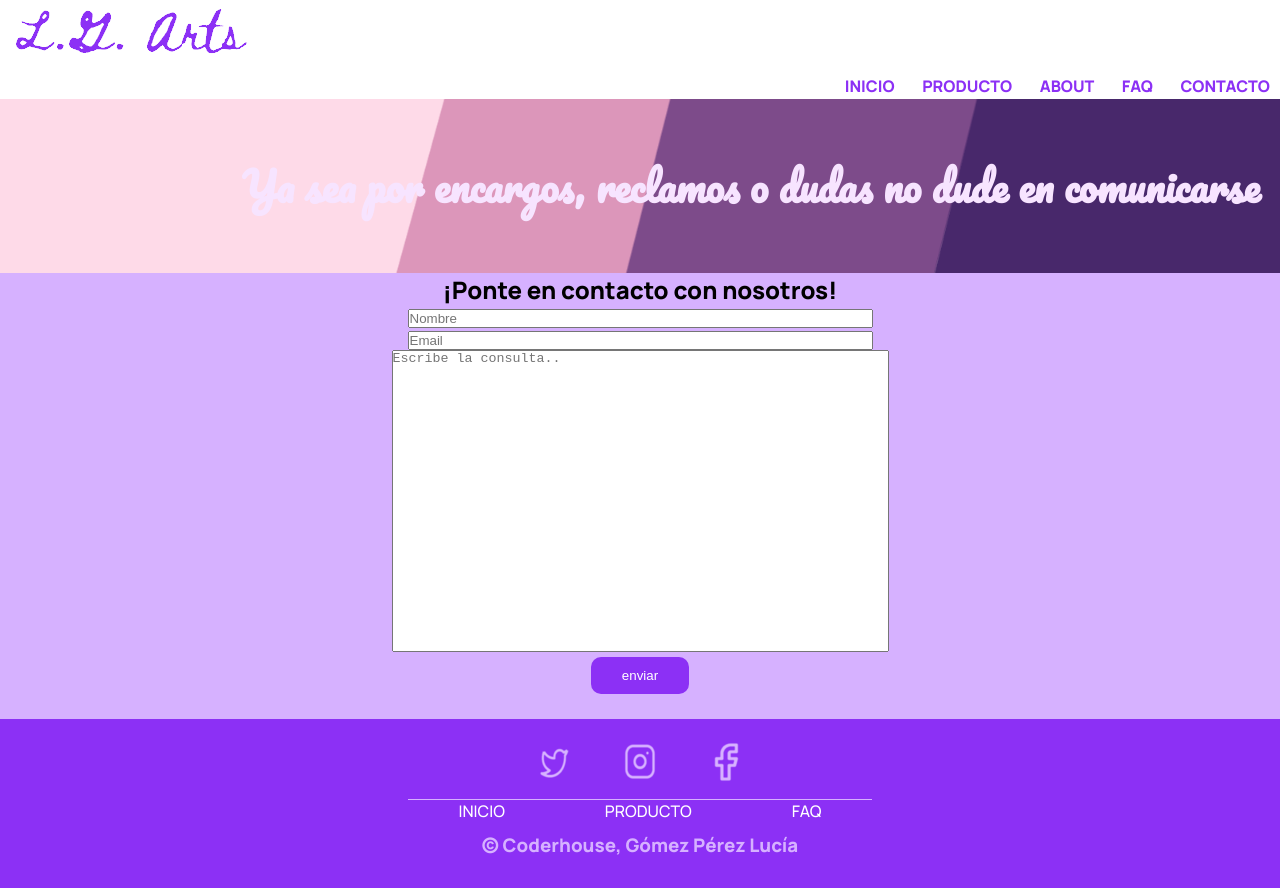
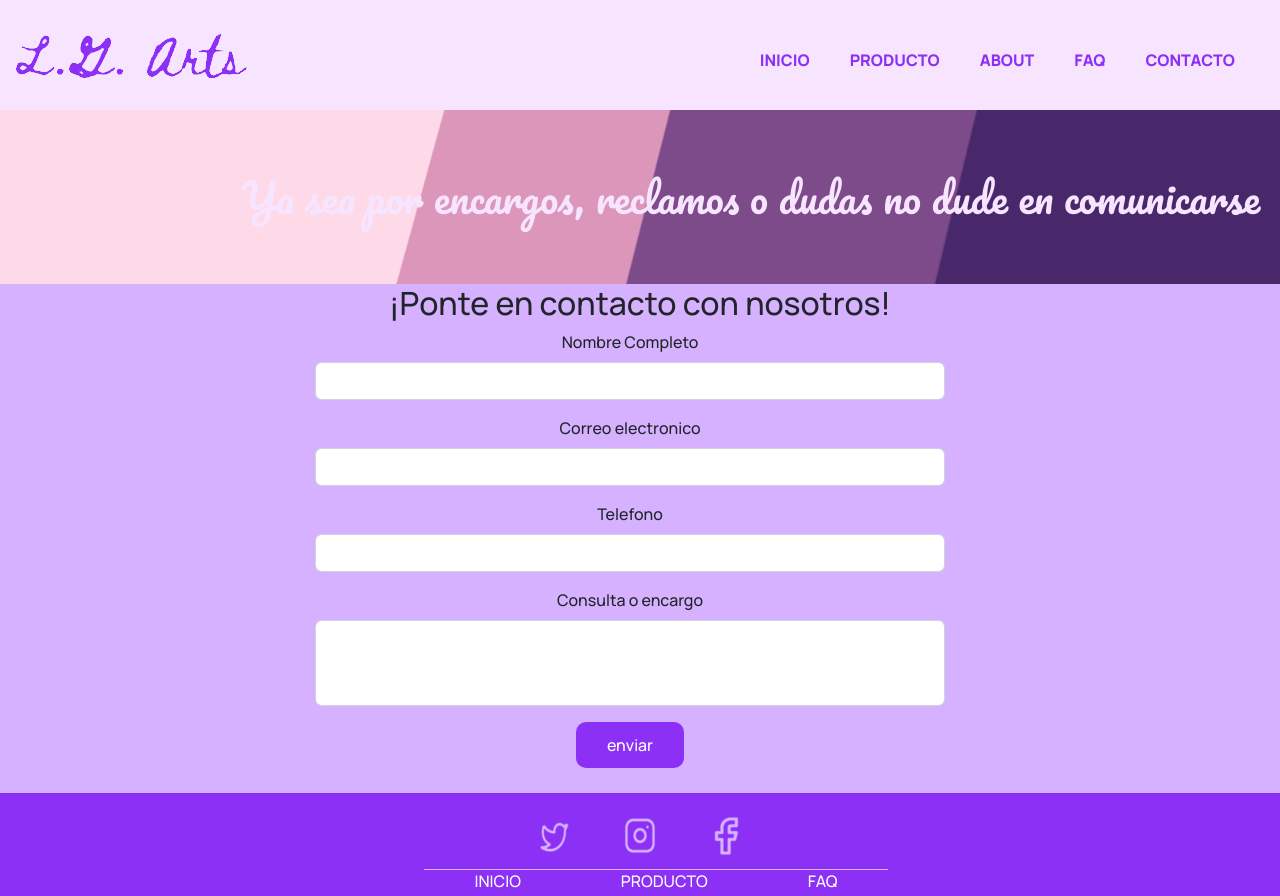
Before and after one commit to LuciaGomezPerez/PF-Gomez-Perez, a plain HTML site: page pages/contacto.html in a window 1280 px wide. Shown: the top 896 px of the page. Drawn offline with nearby package versions, Linux system fonts and the light colour scheme.

Commit message:
se agregan componentes de bootstrap en la pagina de Contacto, se implementa picture al logo de la pagina About y en el CSS se aplican estilos a los cambios mencionados

```diff
--- a/css/style.css
+++ b/css/style.css
@@ -34,8 +34,10 @@ body {
   flex-grow: unset;
 }
 .navbar-expand-lg .navbar-nav .nav-link {
-  padding-right: 10px;
-  padding-left: 10px;
+  margin-right: 10px;
+  padding-top: 17px;
+  padding-right: 15px;
+  padding-left: 15px;
   font-family: "Manrope", sans-serif;
   color: rgba(140, 48, 245, 1);
   font-weight: bold;
@@ -72,6 +74,7 @@ body {
 }
 .lista li a {
   text-decoration: none;
+  margin-right: 20px;
   padding-right: 10px;
   padding-left: 10px;
   font-family: "Manrope", sans-serif;
@@ -276,8 +279,12 @@ footer div h3 {
 
 .index {
   z-index: 100;
+  min-height: 110px;
 }
-
+.container-fluid{
+  --bs-gutter-x: 0;
+  padding-right: 20px;
+}
 .sec-faq div {
   text-align: center;
   font-family: "Manrope", sans-serif;
@@ -317,6 +324,10 @@ footer div h3 {
 }
 textarea {
   resize: none;
+}
+.mb-3{
+  margin-left: 25%;
+  margin-right: 25%;
 }
 
 @media (max-width: 576px) {
--- a/pages/contacto.html
+++ b/pages/contacto.html
@@ -18,36 +18,43 @@
     <link rel="preconnect" href="https://fonts.googleapis.com">
     <link rel="preconnect" href="https://fonts.gstatic.com" crossorigin>
     <link href="https://fonts.googleapis.com/css2?family=Manrope:wght@600&display=swap" rel="stylesheet">
+    <link href="https://cdn.jsdelivr.net/npm/bootstrap@5.2.2/dist/css/bootstrap.min.css" rel="stylesheet"
+    integrity="sha384-Zenh87qX5JnK2Jl0vWa8Ck2rdkQ2Bzep5IDxbcnCeuOxjzrPF/et3URy9Bv1WTRi" crossorigin="anonymous">
     <link rel="stylesheet" href="../css/style.css" />
 </head>
 
 <body>
-    <header>
-        <div class="logo">
-            <!-- logo -->
-            <a href="../index.html">
+    <header class="header-FAQ">
+        <nav class="navbar navbar-expand-lg menuFlex index">
+            <div class="container-fluid">
+                <picture class="navbar-brand logo" href="../index.html">
                     <img src="../assets/logonuevo.png" alt="" />
-            </a>
-        </div>
-        <!-- barra de navegador -->
-        <nav class="nav-bar">
-            <ul class="lista">
-                <li>
-                    <a href="../index.html">INICIO</a>
+                </picture>
+                <button class="navbar-toggler" type="button" data-bs-toggle="collapse"
+                    data-bs-target="#navbarSupportedContent" aria-controls="navbarSupportedContent"
+                    aria-expanded="false" aria-label="Toggle navigation">
+                    <span class="navbar-toggler-icon"></span>
+                </button>
+                <div class="collapse navbar-collapse" id="navbarSupportedContent">
+                    <ul class="navbar-nav me-auto mb-2 mb-lg-0">
+                        <li class="nav-item">
+                            <a class="nav-link active" aria-current="page" href="../index.html">INICIO</a>
                         </li>
-                <li>
-                    <a href="./productos.html">PRODUCTO</a>
+                        <li class="nav-item">
+                            <a class="nav-link active" aria-current="page" href="./productos.html">PRODUCTO</a>
                         </li>
-                <li>
-                    <a href="./about.html">ABOUT</a>
+                        <li class="nav-item">
+                            <a class="nav-link active" aria-current="page" href="./about.html">ABOUT</a>
                         </li>
-                <li>
-                    <a href="./preguntas frecuentes.html">FAQ</a>
+                        <li class="nav-item">
+                            <a class="nav-link active" aria-current="page" href="">FAQ</a>
                         </li>
-                <li>
-                    <a href="">CONTACTO</a>
+                        <li class="nav-item">
+                            <a class="nav-link active" aria-current="page" href="./contacto.html">CONTACTO</a>
                         </li>
                     </ul>
+                </div>
+            </div>
         </nav>
     </header>
     <main class="contacto">
@@ -60,17 +67,27 @@
             <h2>¡Ponte en contacto con nosotros!</h2>
         </div>
         <div>
-            <div>
-                <input type="text" class="input-text" placeholder="Nombre">
+            <div class="container-fluid">
+            <div class="mb-3">
+                <label for="exampleFormControlInput1" class="form-label">Nombre Completo</label>
+                <input type="email" class="form-control" id="exampleFormControlInput1" placeholder="">
               </div>
-            <div>
-                <input type="text" class="input-text" placeholder="Email">
+              <div class="mb-3">
+              <label for="exampleFormControlInput1" class="form-label">Correo electronico</label>
+              <input type="email" class="form-control" id="exampleFormControlInput1" placeholder="">
             </div>
-            <div>
-                <textarea name="" id="" cols="60" rows="20" placeholder="Escribe la consulta.."></textarea>
+            <div class="mb-3">
+            <label for="exampleFormControlInput1" class="form-label">Telefono</label>
+            <input type="email" class="form-control" id="exampleFormControlInput1" placeholder="">
           </div>
+              <div class="mb-3">
+                <label for="exampleFormControlTextarea1" class="form-label">Consulta o encargo</label>
+                <textarea class="form-control" id="exampleFormControlTextarea1" rows="3"></textarea>
+              </div>
+
             <div>
                 <button>enviar</button>
+            </div>
         </div>
         </div>
     </main>
@@ -120,6 +137,11 @@
             <h3>© Coderhouse, Gómez Pérez Lucía</h3>
         </div>
     </footer>
+
+    <!-- Scripts -->
+    <script src="https://cdn.jsdelivr.net/npm/bootstrap@5.2.2/dist/js/bootstrap.bundle.min.js"
+        integrity="sha384-OERcA2EqjJCMA+/3y+gxIOqMEjwtxJY7qPCqsdltbNJuaOe923+mo//f6V8Qbsw3"
+        crossorigin="anonymous"></script>
 </body>
 
 </html>
```
Also changed, not shown: pages/about.html (+5 -2 lines), pages/preguntas frecuentes.html (+1 -1 lines). Lines whose indentation alone changed are shown as unchanged.
